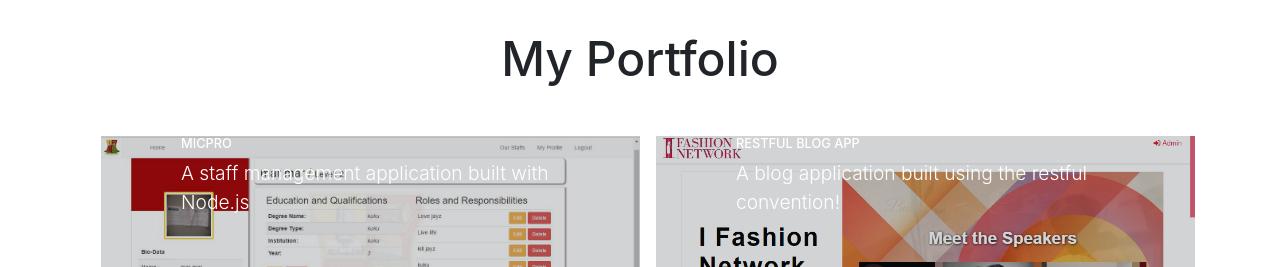
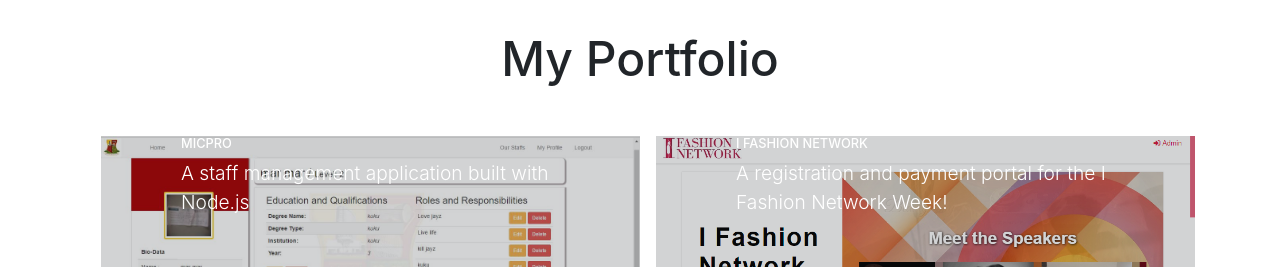
Before and after one commit to Tooyosi/portfolio, a website with bundled scripts: page index.html in a window 1280 px wide. Shown: the part 1200-1467 px from the top of the page. Built offline with nearby package versions, Linux system fonts and the light colour scheme.

Commit message:
add latest ifashionnetwork project

```diff
--- a/index.html
+++ b/index.html
@@ -71,8 +71,8 @@
             <a class="portfolio-item" href="https://www.ifashionnetworkng.com" target="_blank">
               <span class="caption">
                 <span class="caption-content">
-                  <h2>Restful Blog App</h2>
-                  <p class="mb-0">A blog application built using the restful convention!</p>
+                  <h2>I Fashion Network</h2>
+                  <p class="mb-0">A registration and payment portal for the I Fashion Network Week!</p>
                 </span>
               </span>
               <img class="img-fluid" src="img/ifashionnetwork.png" alt="">
```
